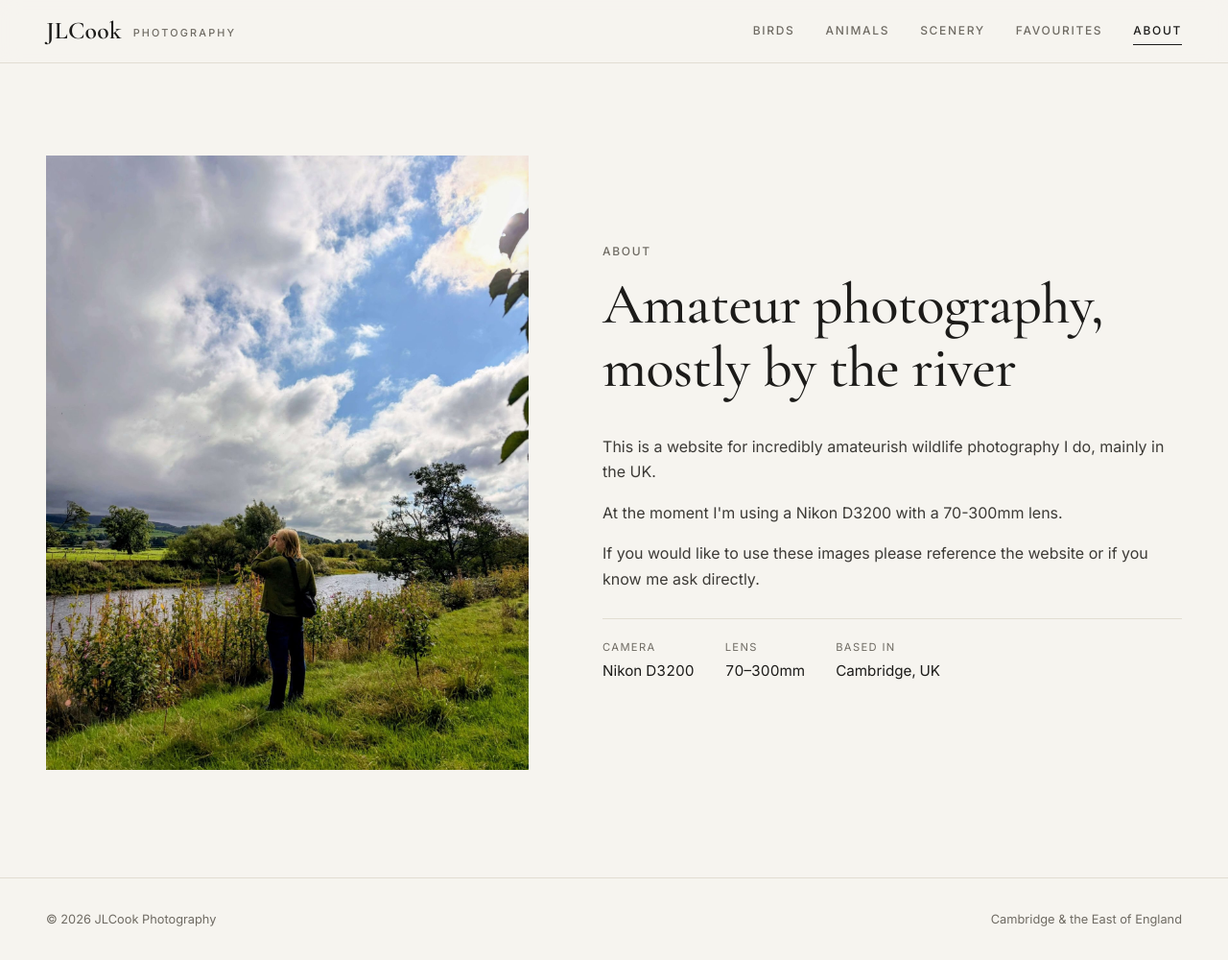
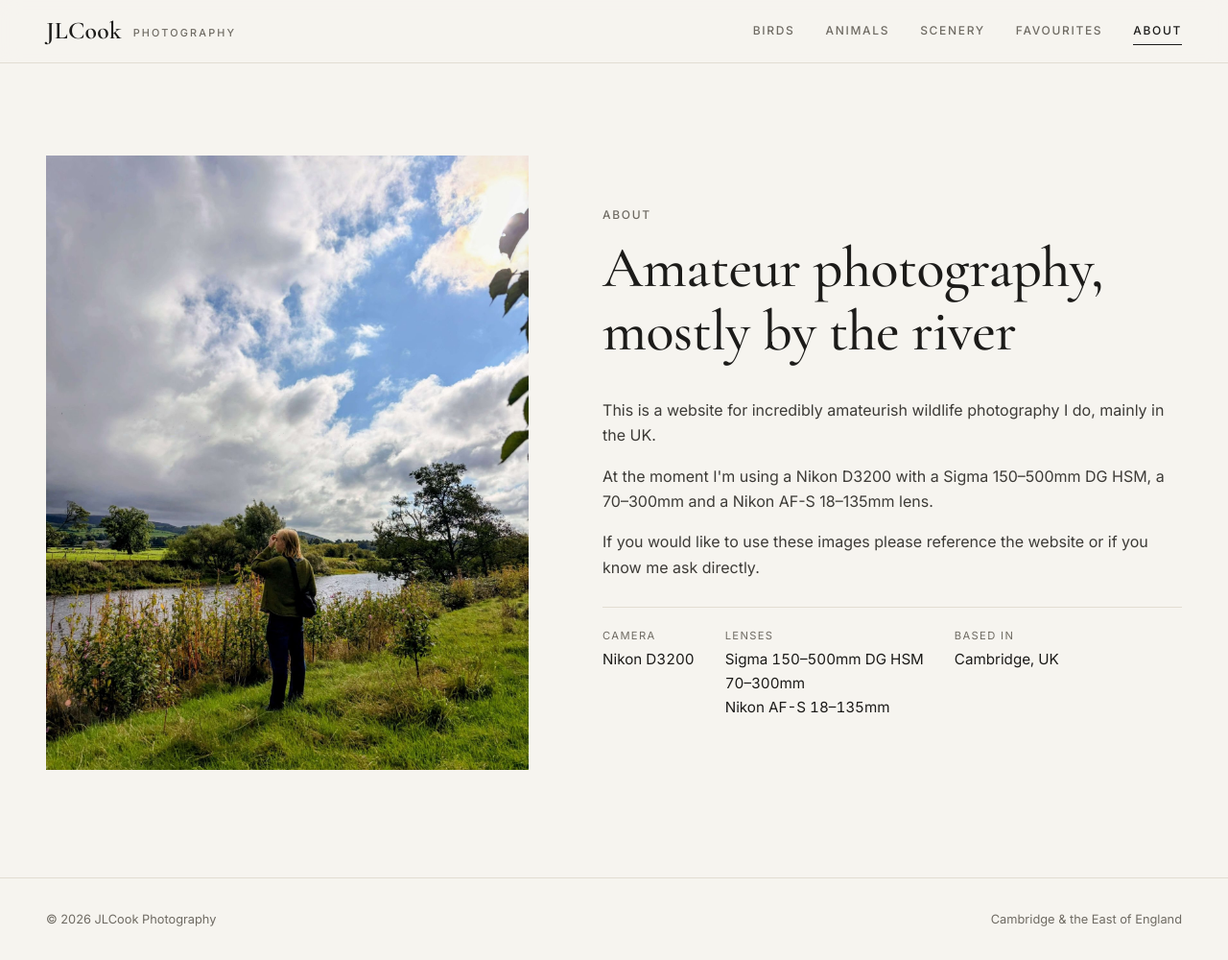
Before and after one commit to JacobLCook/JacobLCook.github.io, a Jekyll site: the page built from about.html, in a window 1280 px wide and 1000 px high. Shown: the whole window at 96% size. Built offline with Jekyll 4.4.1, drawn with Linux system fonts in a browser that asks for light colours.

Commit message:
Fixed Background

```diff
--- a/_config.yml
+++ b/_config.yml
@@ -31,7 +31,7 @@ defaults:
       path: ""
     values:
       layout: "default"
-      image: /photos/birds/kingfisher-perched.jpg
+      image: /photos/birds/grey-heron-close-up.jpg
 
 plugins:
   - jekyll-sitemap
--- a/about.html
+++ b/about.html
@@ -11,12 +11,12 @@ permalink: /about/
 		<p class="eyebrow">About</p>
 		<h1>Amateur photography, mostly by the river</h1>
 		<p>This is a website for incredibly amateurish wildlife photography I do, mainly in the UK.</p>
-		<p>At the moment I'm using a Nikon D3200 with a 70-300mm lens.</p>
+		<p>At the moment I'm using a Nikon D3200 with a Sigma 150&ndash;500mm DG HSM, a 70&ndash;300mm and a Nikon AF-S 18&ndash;135mm lens.</p>
 		<p>If you would like to use these images please reference the website or if you know me ask directly.</p>
 
 		<dl class="settings">
 			<div><dt>Camera</dt><dd>Nikon D3200</dd></div>
-			<div><dt>Lens</dt><dd>70&ndash;300mm</dd></div>
+			<div><dt>Lenses</dt><dd>Sigma 150&ndash;500mm DG HSM<br>70&ndash;300mm<br>Nikon AF-S 18&ndash;135mm</dd></div>
 			<div><dt>Based in</dt><dd>Cambridge, UK</dd></div>
 		</dl>
 	</div>
--- a/index.html
+++ b/index.html
@@ -13,7 +13,7 @@ scenery_cover: /photos/scenery/clare-bridge-punts.jpg
 {% assign scenery = site.static_files | where_exp: "f", "f.path contains '/photos/scenery/'" %}
 
 <section class="hero">
-	<img class="hero__img" src="{{ site.baseurl }}{{ page.hero }}" alt="Kingfisher perched on a branch" fetchpriority="high">
+	<img class="hero__img" src="{{ site.baseurl }}{{ page.hero }}" alt="Close-up of a grey heron in long grass" fetchpriority="high">
 	<div class="hero__text container">
 		<p class="eyebrow">Wildlife &amp; landscape</p>
 		<h1>Quiet moments along the&nbsp;Cam</h1>
```
Also changed, not shown: other parts of index.html (+1 -1 lines).
